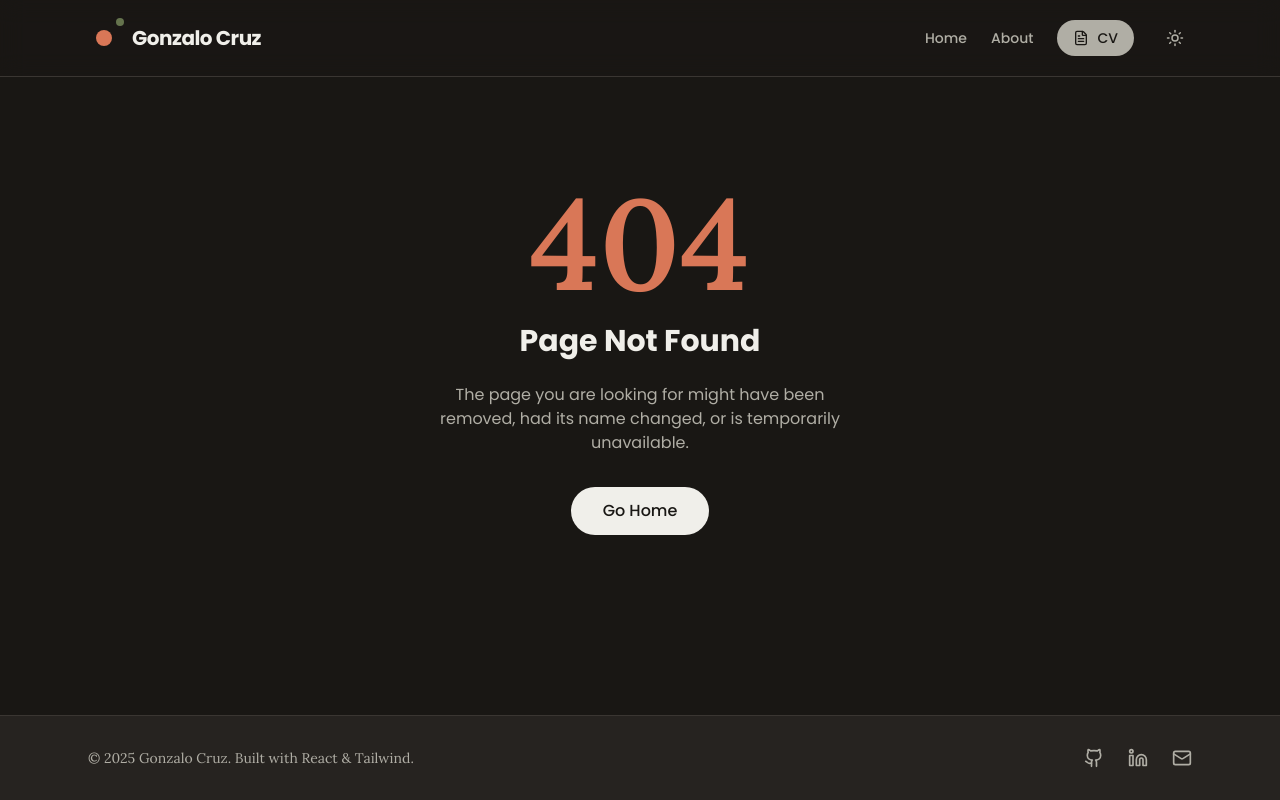
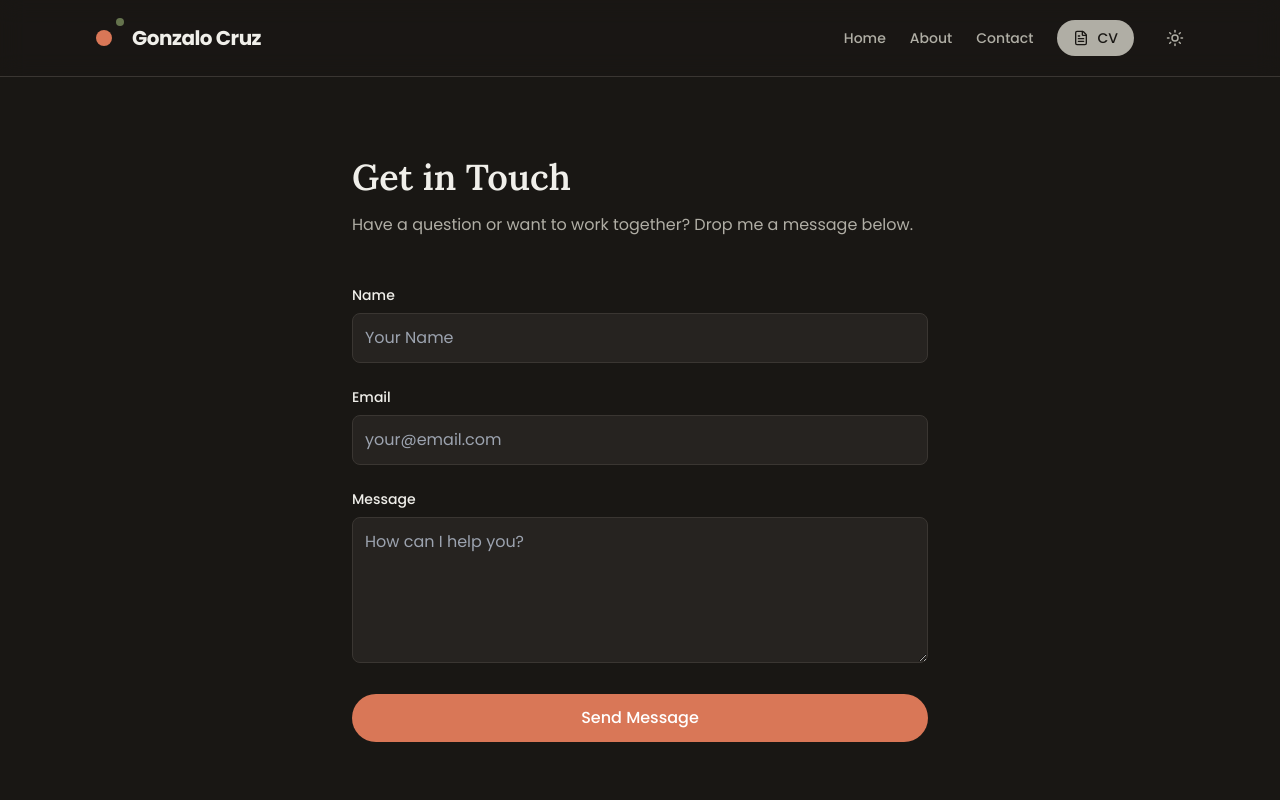
Before and after one commit to gonzalo-cruz/portfolio, a React (Vite) app: page /contact in a window 1280 px wide. Shown: the top 800 px of the page. Built offline with nearby package versions, Linux system fonts and the light colour scheme.

Commit message:
Added  tech stack and contact

```diff
--- a/package.json
+++ b/package.json
@@ -10,10 +10,12 @@
     "preview": "vite preview"
   },
   "dependencies": {
+    "@formspree/react": "^3.0.0",
     "katex": "^0.16.25",
     "lucide-react": "^0.554.0",
     "react": "^19.2.0",
     "react-dom": "^19.2.0",
+    "react-icons": "^5.5.0",
     "react-markdown": "^10.1.0",
     "react-router-dom": "^7.9.6",
     "rehype-katex": "^7.0.1",
--- a/src/App.jsx
+++ b/src/App.jsx
@@ -7,6 +7,7 @@ import ProjectDetail from './pages/ProjectDetail';
 import About from './pages/About';
 import NotFound from './pages/NotFound';
 import ScrollToTop from './components/ScrollToTop'; // <--- Import this
+import Contact from './pages/Contact'; // <--- Import this
 
 function App() {
   // Theme handling logic (keeping your existing logic if you have it)
@@ -38,6 +39,7 @@ function App() {
             <Route path="/" element={<Home />} />
             <Route path="/project/:id" element={<ProjectDetail />} />
             <Route path="/about" element={<About />} />
+            <Route path="/contact" element={<Contact />} />
             <Route path="*" element={<NotFound />} /> {/* This catches ANY unknown route */}
           </Routes>
         </main>
--- a/src/components/Navbar.jsx
+++ b/src/components/Navbar.jsx
@@ -18,7 +18,7 @@ const Navbar = ({ isDark, toggleTheme }) => (
       <div className="flex items-center gap-6">
         <Link to="/" className="hidden sm:block font-sans text-sm font-medium text-ink-light dark:text-warm-subtext transition-all duration-300 hover:text-rust hover:drop-shadow-[0_0_8px_rgba(217,119,87,0.8)]">Home</Link>
         <Link to="/about" className="hidden sm:block font-sans text-sm font-medium text-ink-light dark:text-warm-subtext transition-all duration-300 hover:text-rust hover:drop-shadow-[0_0_8px_rgba(217,119,87,0.8)]">About</Link>
-
+        <Link to="/contact" className="hidden sm:block font-sans text-sm font-medium text-ink-light dark:text-warm-subtext transition-all duration-300 hover:text-rust hover:drop-shadow-[0_0_8px_rgba(217,119,87,0.8)]">Contact</Link>
         {/* NEW: Resume Button */}
         <a
           href="/Resume.pdf"
--- /dev/null
+++ b/src/components/TechStack.jsx
@@ -0,0 +1,38 @@
+import React from 'react';
+import { Database, Box, Cpu, FileCode, BarChart3, Terminal, Layers, Coffee } from "lucide-react";
+
+const TechStack = () => {
+  const techs = [
+    { icon: <FileCode size={32} />, name: "Python" },
+    { icon: <BarChart3 size={32} />, name: "R" },
+    { icon: <Cpu size={32} />, name: "TensorFlow" },
+    { icon: <Database size={32} />, name: "SQL" },
+    { icon: <Box size={32} />, name: "Docker" },
+    { icon: <Layers size={32} />, name: "Scikit-Learn" },
+    { icon: <Terminal size={32} />, name: "Bash" },
+    { icon: <Coffee size={32} />, name: "Java" }, // <--- Added Java here
+  ];
+
+  return (
+    <div className="mt-12">
+      <h2 className="font-sans text-4xl font-bold text-ink dark:text-warm-text mb-6">My tech stack
+      </h2>
+
+      <div className="grid grid-cols-3 sm:grid-cols-4 gap-8 md:gap-12">
+        {techs.map((tech) => (
+          <div
+            key={tech.name}
+            className="flex flex-col items-center gap-3 text-ink-light dark:text-warm-subtext hover:text-rust transition-all duration-300 hover:scale-110 hover:-translate-y-1 group cursor-default"
+          >
+            <div className="p-3 rounded-full bg-parchment dark:bg-warm-surface border border-paper-border dark:border-warm-border group-hover:border-rust transition-colors">
+              {tech.icon}
+            </div>
+            <span className="text-xs font-mono font-medium tracking-wide opacity-80 group-hover:opacity-100">{tech.name}</span>
+          </div>
+        ))}
+      </div>
+    </div>
+  );
+};
+
+export default TechStack;
--- a/src/pages/About.jsx
+++ b/src/pages/About.jsx
@@ -1,5 +1,6 @@
 import React from 'react';
 import { Mail, Linkedin, Github, FileText, PenTool } from 'lucide-react';
+import TechStack from '../components/TechStack'; // <--- Import this
 
 const About = () => {
   const LinkItem = ({ href, icon: Icon, label, isDownload = false }) => (
@@ -35,6 +36,7 @@ const About = () => {
         <LinkItem href="https://github.com/gonzalo-cruz" icon={Github} label="GitHub" />
         <LinkItem href="mailto:gonza.c.gomez03@gmail.com" icon={Mail} label="Email Me" />
       </div>
+      <TechStack />
     </div>
   );
 };
--- /dev/null
+++ b/src/pages/Contact.jsx
@@ -0,0 +1,118 @@
+import React, { useState } from 'react';
+
+const Contact = () => {
+  const [isSubmitting, setIsSubmitting] = useState(false);
+  const [isSuccess, setIsSuccess] = useState(false);
+
+  const handleSubmit = async (e) => {
+    e.preventDefault(); // Prevents the page from reloading
+    setIsSubmitting(true);
+
+    const formData = new FormData(e.target);
+
+    try {
+      // REPLACE WITH YOUR ACTUAL FORMSPREE LINK
+      const response = await fetch("https://formspree.io/f/xyzkqwer", {
+        method: "POST",
+        body: formData,
+        headers: {
+          'Accept': 'application/json'
+        }
+      });
+
+      if (response.ok) {
+        setIsSuccess(true); // Shows the success message
+        e.target.reset();   // Clears the form
+      } else {
+        alert("Oops! There was a problem submitting your form");
+      }
+    } catch (error) {
+      alert("Error submitting form");
+    } finally {
+      setIsSubmitting(false);
+    }
+  };
+
+  return (
+    <div className="min-h-screen bg-paper dark:bg-warm-black px-6 py-12 md:py-20 transition-colors duration-500">
+      <div className="max-w-xl mx-auto">
+
+        {/* SUCCESS MESSAGE SECTION */}
+        {isSuccess ? (
+          <div className="bg-parchment dark:bg-warm-surface border border-rust/50 rounded-xl p-8 text-center shadow-lg animate-fade-in">
+            <div className="w-16 h-16 bg-rust text-white rounded-full flex items-center justify-center mx-auto mb-4 text-3xl">
+              ✓
+            </div>
+            <h2 className="text-2xl font-serif font-bold text-ink dark:text-warm-text mb-2">Message Sent!</h2>
+            <p className="text-ink-light dark:text-warm-subtext mb-6">
+              Thanks for reaching out, I'll get back to you soon.
+            </p>
+            <button
+              onClick={() => setIsSuccess(false)}
+              className="text-rust font-medium hover:underline"
+            >
+              Send another message
+            </button>
+          </div>
+        ) : (
+          // FORM SECTION
+          <>
+            <h1 className="text-4xl font-serif font-bold text-ink dark:text-warm-text mb-4">Get in Touch</h1>
+            <p className="text-ink-light dark:text-warm-subtext mb-12">
+              Have a question or want to work together? Drop me a message below.
+            </p>
+
+            <form onSubmit={handleSubmit} className="flex flex-col gap-6">
+
+              <div>
+                <label htmlFor="name" className="block text-sm font-medium text-ink dark:text-warm-text mb-2">Name</label>
+                <input
+                  id="name"
+                  type="text"
+                  name="name"
+                  required
+                  className="w-full p-3 rounded-lg bg-parchment dark:bg-warm-surface border border-paper-border dark:border-warm-border text-ink dark:text-warm-text focus:outline-none focus:ring-2 focus:ring-rust/50 transition-all"
+                  placeholder="Your Name"
+                />
+              </div>
+
+              <div>
+                <label htmlFor="email" className="block text-sm font-medium text-ink dark:text-warm-text mb-2">Email</label>
+                <input
+                  id="email"
+                  type="email"
+                  name="email"
+                  required
+                  className="w-full p-3 rounded-lg bg-parchment dark:bg-warm-surface border border-paper-border dark:border-warm-border text-ink dark:text-warm-text focus:outline-none focus:ring-2 focus:ring-rust/50 transition-all"
+                  placeholder="your@email.com"
+                />
+              </div>
+
+              <div>
+                <label htmlFor="message" className="block text-sm font-medium text-ink dark:text-warm-text mb-2">Message</label>
+                <textarea
+                  id="message"
+                  name="message"
+                  rows="5"
+                  required
+                  className="w-full p-3 rounded-lg bg-parchment dark:bg-warm-surface border border-paper-border dark:border-warm-border text-ink dark:text-warm-text focus:outline-none focus:ring-2 focus:ring-rust/50 transition-all"
+                  placeholder="How can I help you?"
+                />
+              </div>
+
+              <button
+                type="submit"
+                disabled={isSubmitting}
+                className="bg-rust text-white py-3 px-6 rounded-full font-medium hover:bg-ink hover:shadow-lg transform hover:-translate-y-1 transition-all duration-300 disabled:opacity-50 disabled:cursor-not-allowed"
+              >
+                {isSubmitting ? 'Sending...' : 'Send Message'}
+              </button>
+            </form>
+          </>
+        )}
+      </div>
+    </div>
+  );
+};
+
+export default Contact;
```
Also changed, not shown: 1 other file (tests, documents, lock files or other folders).
